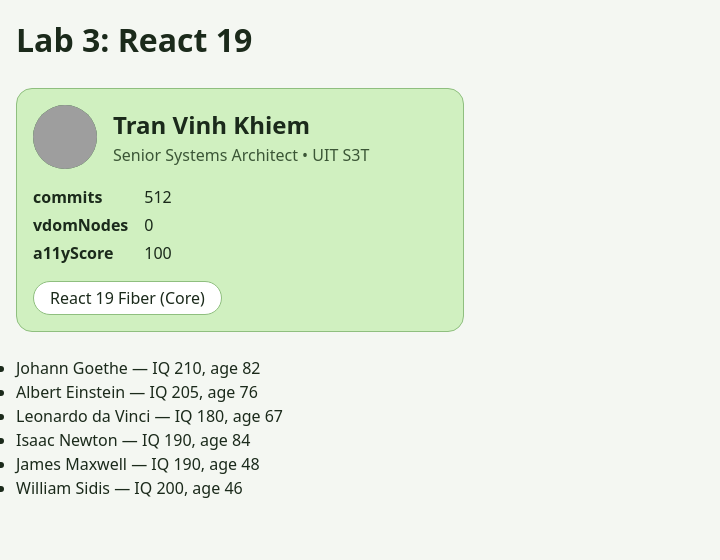
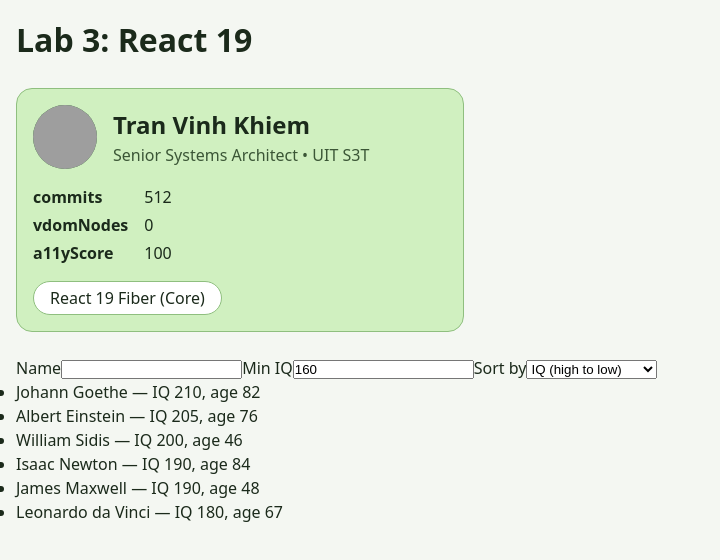
Before and after one commit to noper1080/MSIS207_24520199_Nguyen_Thanh_Binh_Lab3, a React (Vite) app: page / in a window 1280 px wide. Shown: the top 560 px of the page, without its empty margins (0-720 px from the left). Built offline with nearby package versions, Linux system fonts and the light colour scheme; grey boxes are pictures that could not be loaded.

Commit message:
feat(ex2): add search, IQ filter & toSorted

```diff
--- a/src/components/ScientistDirectory.jsx
+++ b/src/components/ScientistDirectory.jsx
@@ -1,4 +1,4 @@
-import { useState } from 'react';
+import { useId, useState } from 'react';
 import styles from './ScientistDirectory.module.css';
 
 /**
@@ -25,16 +25,59 @@ const SMART_PEOPLE = [
 ];
 
 /**
- * Directory of pioneers with stable ids.
+ * Searchable, filterable, sortable directory of pioneers.
+ * Only the raw inputs live in state; `visible` is derived during render.
  * @param {ScientistDirectoryProps} props
  */
 export function ScientistDirectory({ initialData = SMART_PEOPLE }) {
+  const qId = useId();
+  const iqId = useId();
+  const sortId = useId();
   const [people] = useState(initialData);
+  const [query, setQuery] = useState('');
+  const [minIq, setMinIq] = useState(160);
+  const [sortBy, setSortBy] = useState('iq-desc');
+
+  const needle = query.trim().toLowerCase();
+  const visible = people
+    .filter((p) => p.name.toLowerCase().includes(needle) && p.iq >= minIq)
+    .toSorted((a, b) => (sortBy === 'iq-desc' ? b.iq - a.iq : a.age - b.age));
 
   return (
     <section className={styles.directory} aria-label="Pioneer Directory">
+      <form
+        className={styles.controls}
+        role="search"
+        onSubmit={(e) => e.preventDefault()}
+      >
+        <label htmlFor={qId}>Name</label>
+        <input
+          id={qId}
+          type="search"
+          value={query}
+          onChange={(e) => setQuery(e.target.value)}
+        />
+        <label htmlFor={iqId}>Min IQ</label>
+        <input
+          id={iqId}
+          type="number"
+          value={minIq}
+          onChange={(e) =>
+            setMinIq(Number.isNaN(e.target.valueAsNumber) ? 0 : e.target.valueAsNumber)
+          }
+        />
+        <label htmlFor={sortId}>Sort by</label>
+        <select
+          id={sortId}
+          value={sortBy}
+          onChange={(e) => setSortBy(e.target.value)}
+        >
+          <option value="iq-desc">IQ (high to low)</option>
+          <option value="age-asc">Age (young to old)</option>
+        </select>
+      </form>
       <ul className={styles.list}>
-        {people.map((p) => (
+        {visible.map((p) => (
           <li key={p.id} className={styles.item}>
             {p.name} — IQ {p.iq}, age {p.age}
           </li>
```
